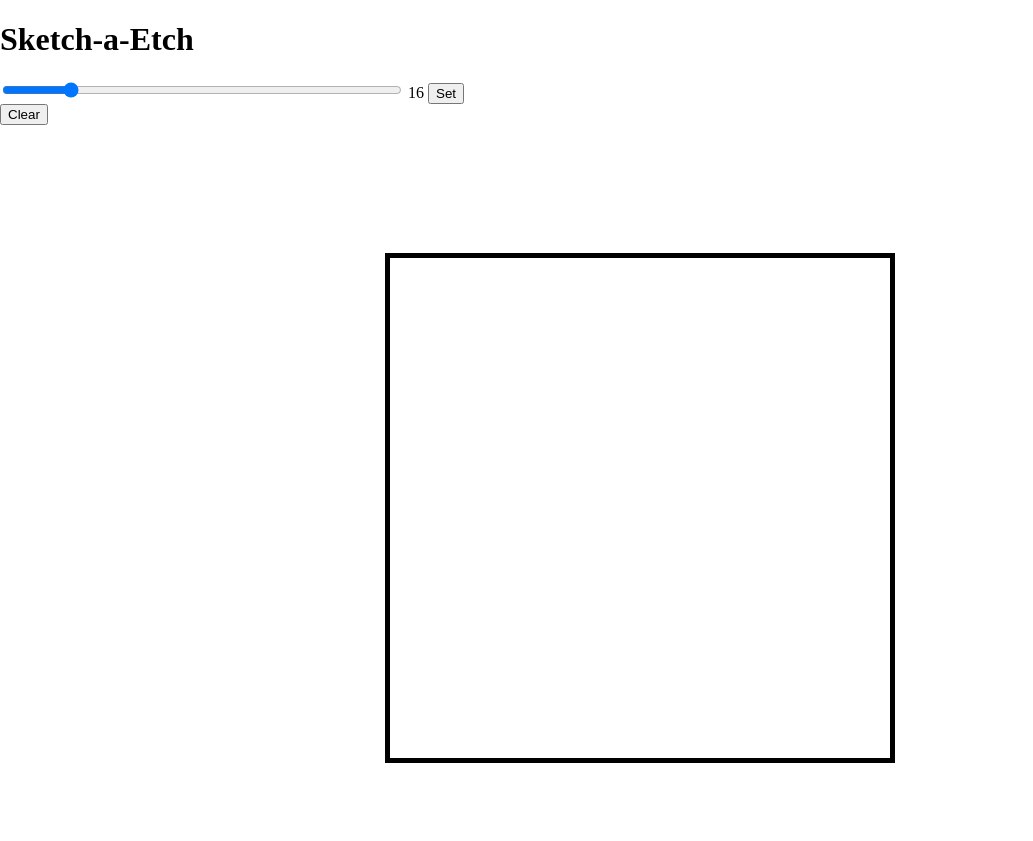
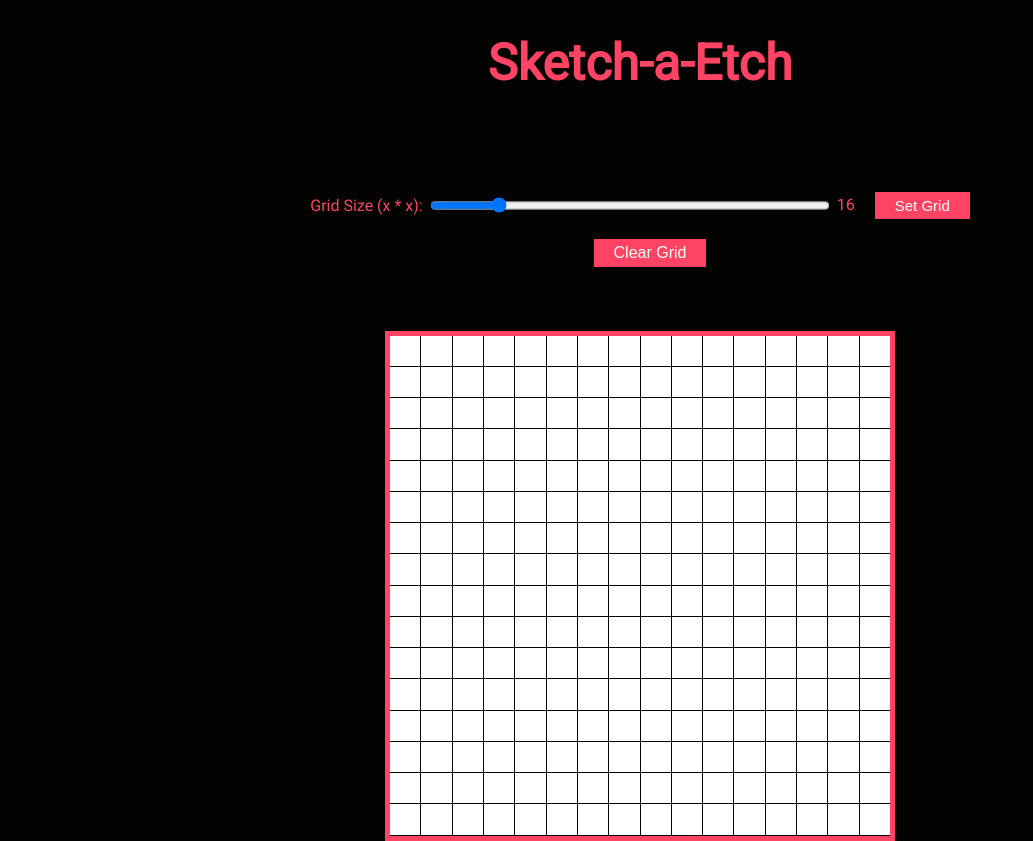
Before and after one commit to SeanKempt/EtchaSketch, a plain HTML site: page index.html in a window 1280 px wide. Shown: the whole page, without its empty margins (0-1033 px from the left). Before the commit the page ends 800 px from the top, so only its background shows below. Drawn offline with Linux system fonts and the light colour scheme.

Commit message:
Add styling for home page

```diff
--- a/index.html
+++ b/index.html
@@ -5,18 +5,24 @@
     <meta charset="UTF-8">
     <meta http-equiv="X-UA-Compatible" content="IE=edge">
     <meta name="viewport" content="width=device-width, initial-scale=1.0">
-    <title>EtchaSketch</title>
+    <title>SketchaEtch</title>
     <link rel="stylesheet" href="/styles.css">
+    <link rel="preconnect" href="https://fonts.googleapis.com">
+    <link rel="preconnect" href="https://fonts.gstatic.com" crossorigin>
+    <link href="https://fonts.googleapis.com/css2?family=Roboto&display=swap" rel="stylesheet">
 </head>
 
 <body>
     <h1>Sketch-a-Etch</h1>
-    <div class="rangeContainer">
-        <input type="range" name="squareSlider" id="squareSlider" class="rangeSlider" value="16" min="0" max="100">
-        <output class="rangeSliderValue">16</output>
-        <button for="squareSlider" id="gridButton">Set</button>
-    </div>
-    <button type="reset" id="gridClear">Clear</button>
+    <main class="optionsWrapper">
+        <div class="rangeContainer">
+            <label for="squareSlider">Grid Size (x * x):</label>
+            <input type="range" name="squareSlider" id="squareSlider" class="rangeSlider" value="16" min="0" max="100">
+            <output class="rangeSliderValue">16</output>
+            <button for="squareSlider" id="gridButton">Set Grid</button>
+        </div>
+        <button type="reset" id="gridClear">Clear Grid</button>
+    </main>
     <div id="wrapper">
         <div class="gridWrapper" id="gridContainer"></div>
     </div>
--- a/script.js
+++ b/script.js
@@ -30,7 +30,6 @@ function gridColorChange() {
 }
 createGridDiv(rangeSlider.value);
 
-/* When the set button is clicked the createGridDiv function is run to create a new grid based on the value of the slider */
 let setButton = document.getElementById("gridButton");
 setButton.addEventListener("click", function () {
   let value = parseInt(rangeSlider.value);
@@ -38,7 +37,13 @@ setButton.addEventListener("click", function () {
   createGridDiv(value);
 });
 
-let clearButton = document.getElementById("gridClear"); //add event listener to the clear button to clear the grid when pressed by the end user
+let clearButton = document.getElementById("gridClear");
+clearButton.addEventListener("click", () => {
+  let value = parseInt(rangeSlider.value);
+  resetGrid();
+  createGridDiv(value);
+});
+
 //Removes all squares from gridContainer; resets the grid back to original state before dom manipulation
 function resetGrid() {
   while (gridDivContainer.firstChild) {
--- a/styles.css
+++ b/styles.css
@@ -1,7 +1,33 @@
 body{
     margin: 0;
+    font-family: 'Ubuntu', 'Roboto', sans-serif;
+    background-color: #030301;
 }
 
+h1 {
+    text-align: center;
+    margin-bottom: 100px;
+    font-size: 50px;
+    color: #FF4365;
+}
+
+label {
+    color: #FF4365;
+    margin-top: 4px;
+    margin-right: 5px;
+}
+
+output {
+    color: #FF4365;
+    margin-top: 3px;
+    margin-left: 5px;
+}
+
+.optionsWrapper {
+    display: flex;
+    flex-direction: column;
+
+}
 .gridSquares {
     background-color: white;
     box-sizing: border-box;
@@ -17,6 +43,12 @@ body{
     width: 400px;
 }
 
+
+.rangeContainer {
+    display: flex;
+    justify-content: center;
+}
+
 #gridContainer {
     display: grid;
     grid-template-columns: repeat(16, 1fr);
@@ -25,8 +57,37 @@ body{
     max-height: 500px;
     max-width: 500px;
     aspect-ratio: 1 / 1;
-    margin-top: 10%;
+    margin-top: 5%;
     margin-left: auto;
     margin-right: auto;
-    border: 5px solid black;
+    border: 5px solid #FF4365;
 }
+
+#gridButton {
+    margin-left: 20px;
+    background-color: #FF4365; /* Green */
+    border: none;
+    color: #FFFFF3;
+    padding: 5px 20px;
+    text-align: center;
+    text-decoration: none;
+    display: inline-block;
+    font-size: 15px;
+}
+
+#gridClear {
+    margin-left: 20px;
+    background-color: #FF4365;
+    border: none;
+    color: #FFFFF3;
+    padding: 5px 20px;
+    text-align: center;
+    text-decoration: none;
+    display: inline-block;
+    font-size: 16px;
+}
+
+#gridClear {
+    margin-top: 20px;
+    align-self: center;
+}
```
